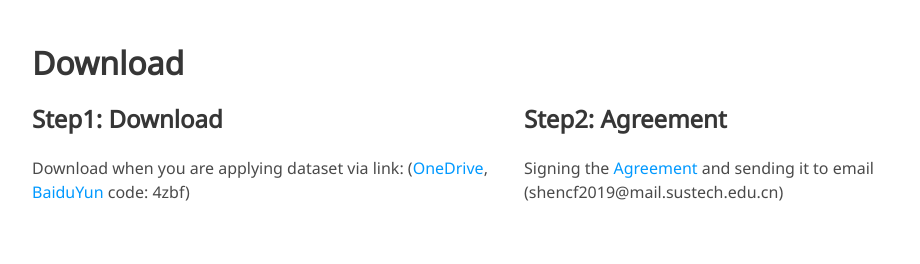
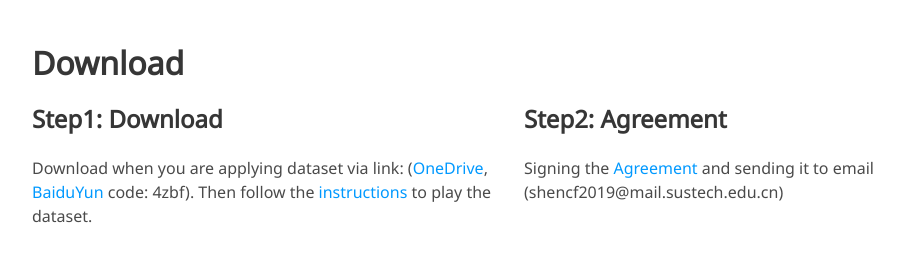
Before and after one commit to lidargait/lidargait.github.io, a plain HTML site: page index.html in a window 1280 px wide. Shown: the part 688-952 px from the top of the page, without its empty margins (128-1048 px from the left). Drawn offline with nearby package versions, Linux system fonts and the light colour scheme; some icons are missing; a web font is replaced by a local one.

Commit message:
download released

```diff
--- a/index.html
+++ b/index.html
@@ -233,7 +233,7 @@
               <div class="column content">
                 <p>
                   Download when you are applying dataset via link: (<a href="https://connecthkuhk-my.sharepoint.com/:f:/g/personal/noahshen_connect_hku_hk/EgDfZ-oO2hlHrtuctisJZYsBls_dKJcglBeETVGwSdLAug?e=AUcZcq" target="_blabk" style="color: #09f;">OneDrive</a>,
-                  <a href="https://pan.baidu.com/s/1Y5_50YD1zDZuRsFNEu4qlg?pwd=4zbf" target="_blabk" style="color: #09f;">BaiduYun</a> code: 4zbf)
+                  <a href="https://pan.baidu.com/s/1Y5_50YD1zDZuRsFNEu4qlg?pwd=4zbf" target="_blabk" style="color: #09f;">BaiduYun</a> code: 4zbf). Then follow the <a href="https://github.com/ShiqiYu/OpenGait/blob/master/datasets/SUSTech1K/README.md" target="_blabk" style="color: #09f;">instructions</a> to play the dataset.
                 </p>
                 <!-- <img src="./static/images/interpolate_start.jpg"
                 class="interpolation-image"
@@ -246,7 +246,6 @@
 
             </div>
           </div>
-
           <!-- Visual Effects. -->
           <div class="column">
             <div class="content">
```
